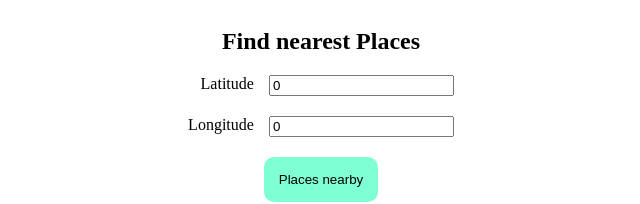
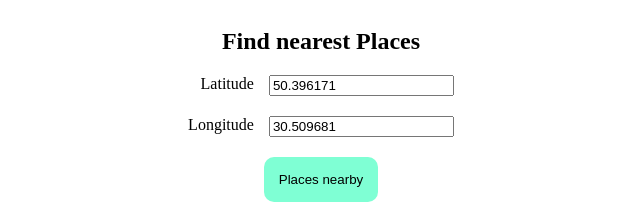
Before and after one commit to Xxandder/near-places, a React app: page / in a window 1280 px wide. Shown: the top 204 px of the page, without its empty margins (319-959 px from the left). Built offline with nearby package versions, Linux system fonts and the light colour scheme.

Commit message:
* new testing coordinates

```diff
--- a/src/components/places-form/PlacesForm.tsx
+++ b/src/components/places-form/PlacesForm.tsx
@@ -4,8 +4,8 @@ import { placesNearby } from '../../services/places-nearby/palces-nearby';
 import * as styles from './styles.module.css';
 
 const PlacesForm: React.FC = () => {
-    const [latitude, setLatitude] = useState(0);
-    const [longitude, setLongitude] = useState(0)
+    const [latitude, setLatitude] = useState(50.396171);
+    const [longitude, setLongitude] = useState(30.509681)
 
     const handleFormSubmission = async (event: FormEvent) => {
         event.preventDefault()
```
